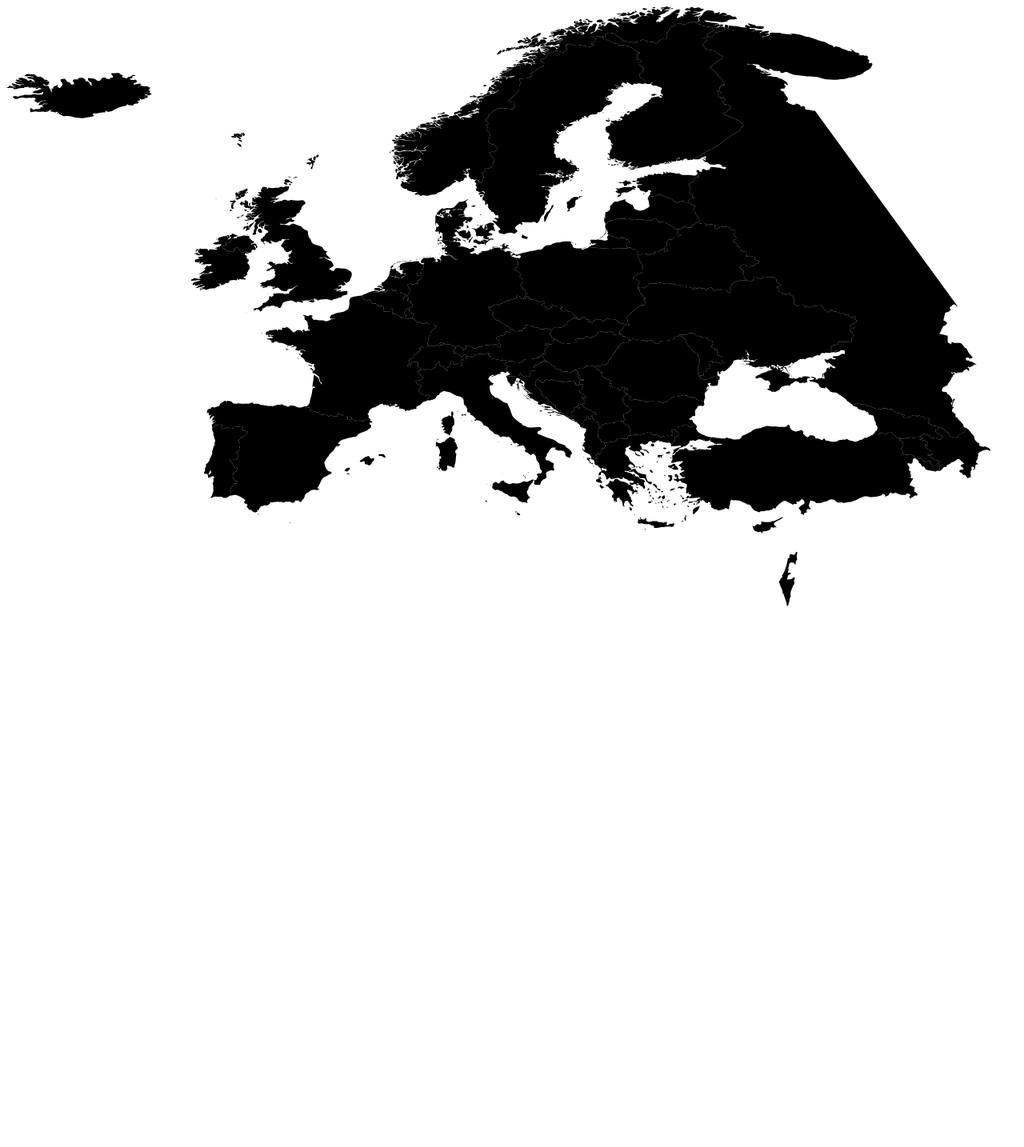
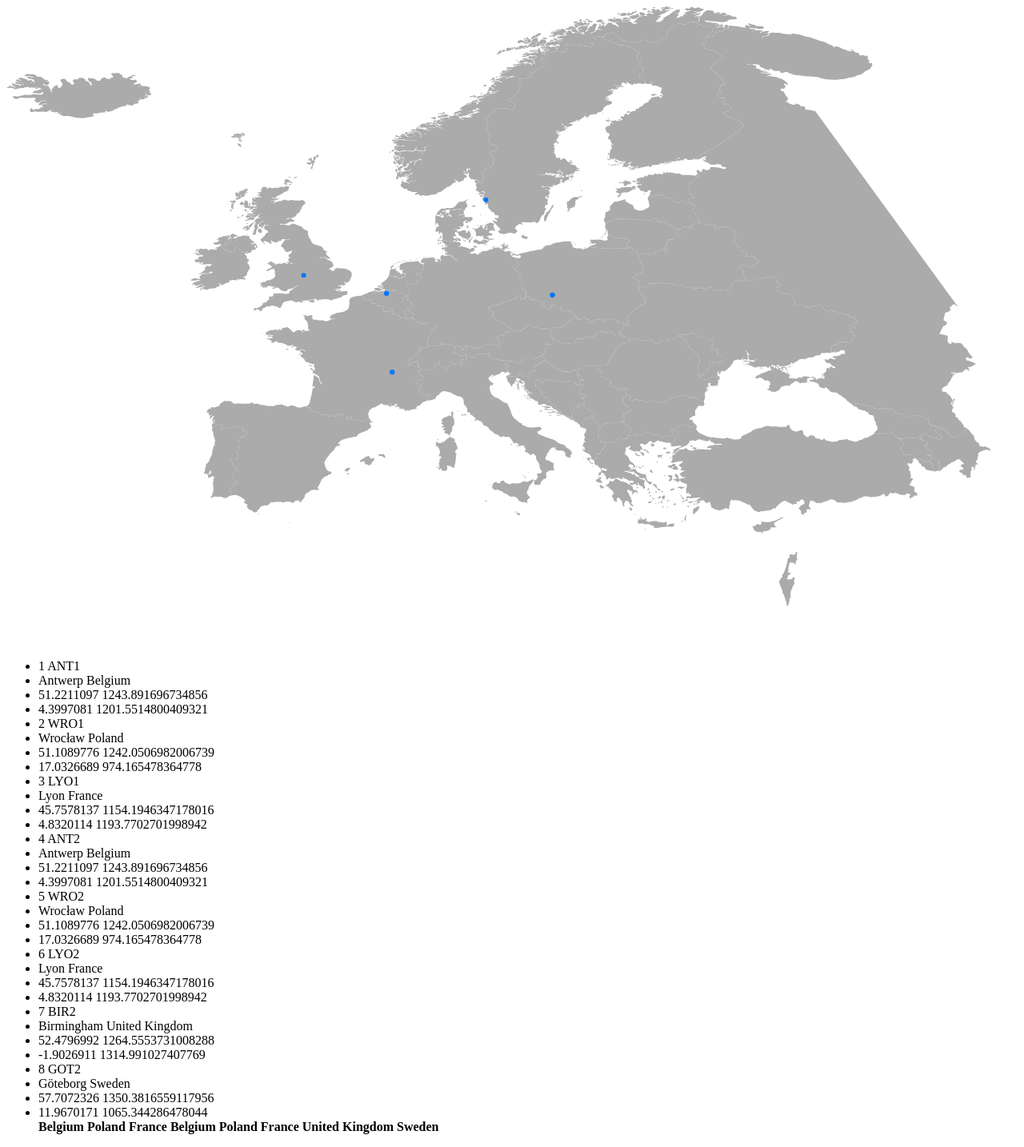
Before and after one commit to raiisac/data_visualisation, a SvelteKit app in the folder sveltekit-app/: page /app2 in a window 1280 px wide. Shown: the whole page at 80% size. Before the commit the page ends 816 px from the top, so only its background shows below. Built offline with nearby package versions, Linux system fonts and the light colour scheme.

Commit message:
marked the plants on the map

```diff
--- a/sveltekit-app/src/routes/app2/+page.js
+++ b/sveltekit-app/src/routes/app2/+page.js
@@ -10,6 +10,7 @@ export const load = async ({ fetch }) => {
     let csvPlants = await responsePlants.text()
     let parsedCSVPlants = Papa.parse(csvPlants, {header: true})
 
+    // coordinates are first latitude then longitude
     const responseCoordinates = await fetch('http://localhost:5173/Coordinates.csv', {
       headers: {
         'Content-Type': 'text/csv'
--- a/sveltekit-app/src/routes/app2/+page.svelte
+++ b/sveltekit-app/src/routes/app2/+page.svelte
@@ -1,7 +1,12 @@
 <script>
 	import { json, geoTransform, geoPath } from 'd3';
 
-	let width, height;
+	// data access
+	export let data = [];
+
+	// code for world map
+	let width;
+	let height;
 
 	let geojsonPath = "http://localhost:5173/europe.geojson"
 	let geojson;
@@ -12,21 +17,22 @@
 	const minLat = 29.486706;
 	const maxLat = 71.154709;
 
-	$: rescale_lon = function(longitude) {
+	$: rescale_lon = function(longitude, givenWidth) {
+		// console.log(width);
 		let range_min = 0;
-		let range_max = width - 50;
+		let range_max = givenWidth - 50;
       	return (((range_max - range_min)*(longitude-minLon))/(maxLon-minLon)) + range_min
   	}
 
-	$: rescale_lat = function(latitude) {
-		let range_min = height - 50;
+	$: rescale_lat = function(latitude, givenHeight) {
+		let range_min = givenHeight - 50;
 		let range_max = 0;
       	return (((range_max - range_min)*(latitude-minLat))/(maxLat-minLat)) + range_min
   	}
 
 	$: projection = geoTransform({
       point: function(x, y) {
-          this.stream.point(rescale_lon(x), rescale_lat(y));
+          this.stream.point(rescale_lon(x, width), rescale_lat(y, height));
       }
     });
 	$: pathGenerator = geoPath(projection);
@@ -38,21 +44,45 @@
 			path: pathGenerator(feature)
 		};
 	});
+
+	// code to get coordinates from city + country
+	let address_to_coordinates_map = new Map();
+	for (let i = 0; i < data.coordinates.length; i++) {
+		address_to_coordinates_map.set(data.coordinates[i].address, [data.coordinates[i].latitude, data.coordinates[i].longitude]);
+	}
+	let address_to_coordinates_map_keys = Array.from(address_to_coordinates_map.keys());
 </script>
 
 
-<main
-	bind:clientWidth={width}
-	bind:clientHeight={height}
->
+<main bind:clientWidth={width} bind:clientHeight={height}>
 	<svg width={width} height={height}>
 		{#each countries as country}
 			<path d={country.path}/>
 		{/each}
-	</svg>
+
+		{#each data.plants as plant}
+		<circle	cx={rescale_lon(address_to_coordinates_map.get(plant.PlantCity + " " + plant.PlantCountry)[1], width)}
+				cy={rescale_lat(address_to_coordinates_map.get(plant.PlantCity + " " + plant.PlantCountry)[0], height)}
+				r=3 />
+		{/each}
 
 
+	</svg>
 </main>
+
+
+<ul>
+	{#each data.plants as plant}
+		<li> {plant.PlantKey} {plant.Plant}</li>
+		<li> {plant.PlantCity + " " + plant.PlantCountry} </li>
+		<li> {address_to_coordinates_map.get(plant.PlantCity + " " + plant.PlantCountry)[0]} {rescale_lon(address_to_coordinates_map.get(plant.PlantCity + " " + plant.PlantCountry)[0], width)} </li>
+		<li> {address_to_coordinates_map.get(plant.PlantCity + " " + plant.PlantCountry)[1]} {rescale_lat(address_to_coordinates_map.get(plant.PlantCity + " " + plant.PlantCountry)[1], height)} </li>
+	{/each}
+
+	{#each data.plants as plant}
+		<b> {plant.PlantCountry} </b>
+	{/each}
+</ul>
 
 
 <style>
@@ -61,4 +91,14 @@
 		height: 100vh;
 		overflow: hidden;
 	}
+
+	path {
+		fill: rgb(171, 171, 171);
+		stroke: none;
+	}
+
+	circle {
+		fill-opacity: 1;
+		fill: rgb(0, 119, 255);
+    }
 </style>
```
Also changed, not shown: sveltekit-app/static/Plants.csv.
